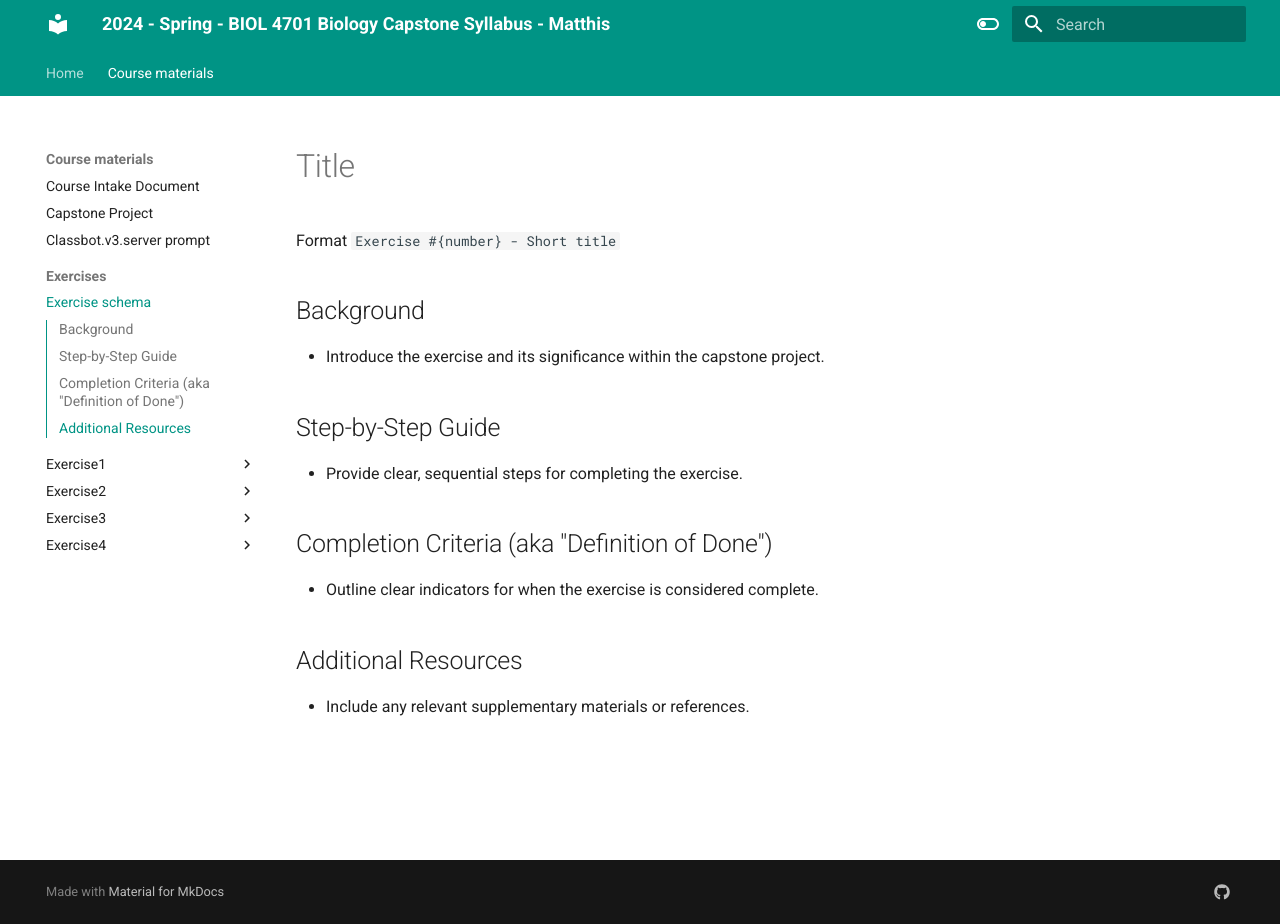
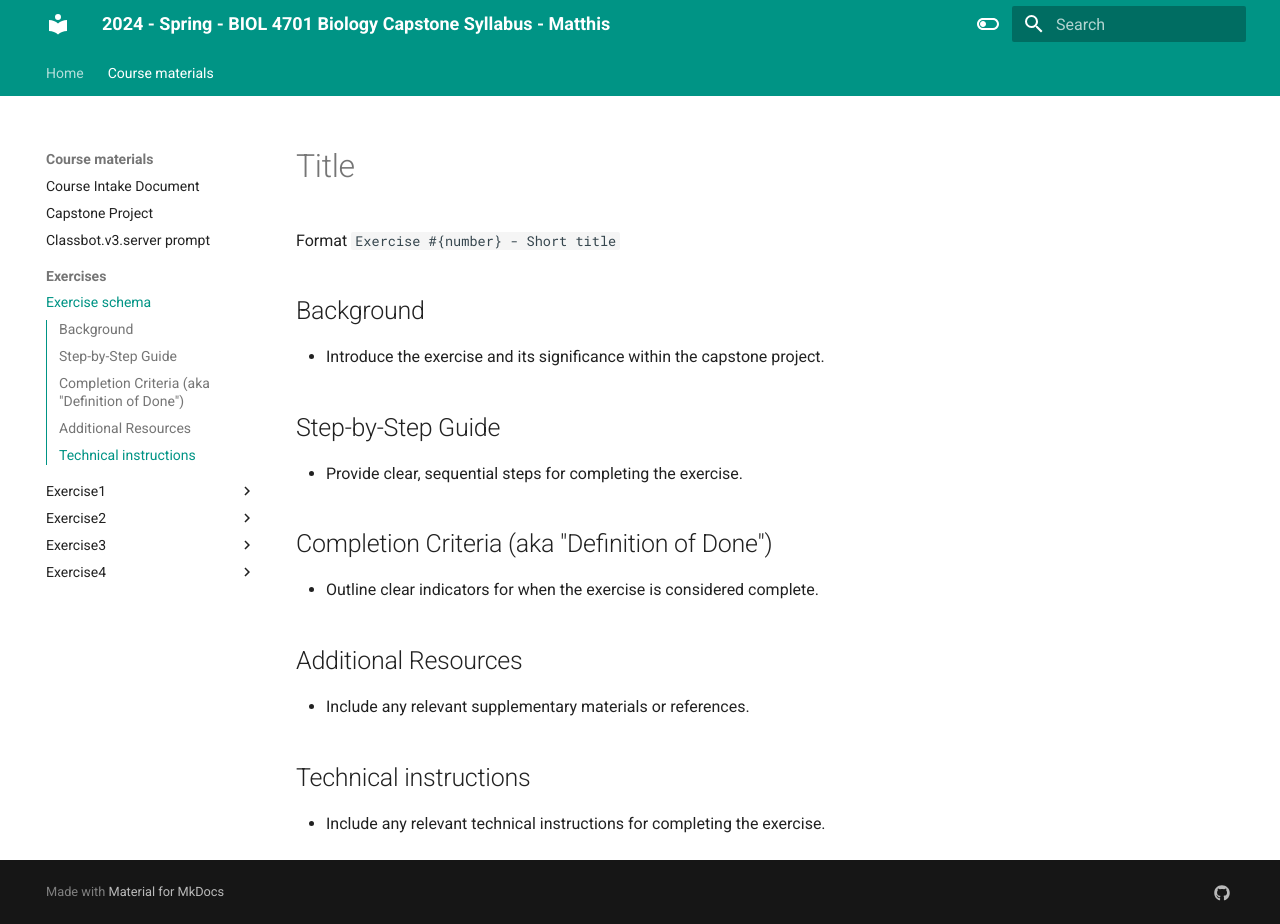
Before and after one commit to HumanMovementNeuroscience/capstone, an MkDocs documentation site: the page built from docs/course_materials/exercises/exercise-schema.md, in a window 1280 px wide and 924 px high. Built offline with MkDocs 1.6.1 and Material for MkDocs 9.7.7, drawn with Linux system fonts in a browser that asks for light colours.

Commit message:
Feb 26, 2024, 5:14 PM

```diff
--- a/docs/course_materials/exercises/exercise-schema.md
+++ b/docs/course_materials/exercises/exercise-schema.md
@@ -15,4 +15,7 @@
 ## Additional Resources
 - Include any relevant supplementary materials or references.
 
+## Technical instructions
+- Include any relevant technical instructions for completing the exercise.
+
 <!-- End Exercise Schema -->
```
Also changed, not shown: docs/course_materials/exercises/exercise3/exercise3-student-instructions.md (+1 -0 lines).
